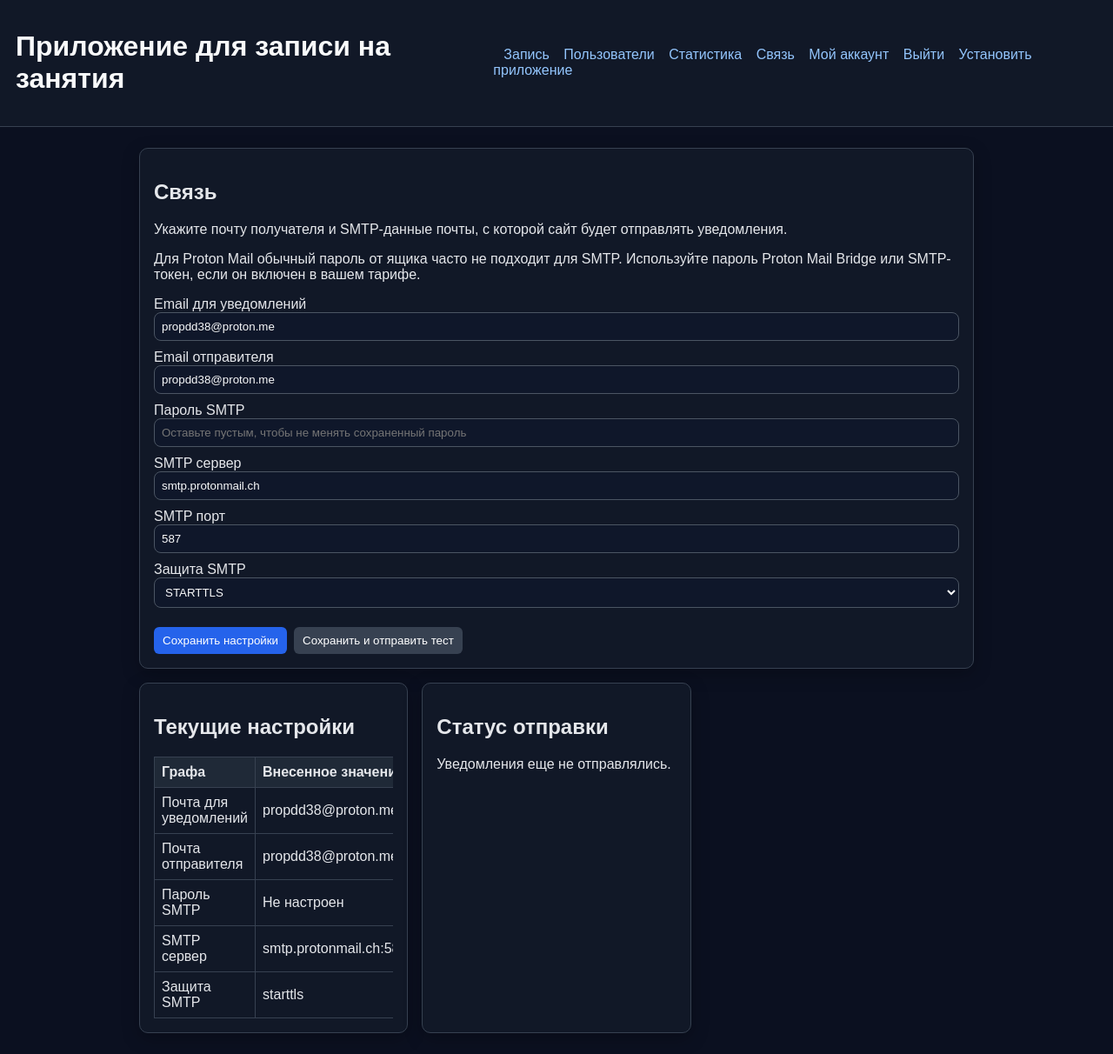
After one commit to AtremTatubalin/Calender, a Flask app: page /admin/connection in a window 1280 px wide. The commit adds this page. Shown: the whole page at 87% size. Run offline with Flask 3, Linux system fonts and the light colour scheme; the visitor is signed in with stand-in values (Sample User, id 1); data comes from the database, SQL or seed files in the repository.

Commit message:
Improve SMTP notification settings and diagnostics

```diff
--- a/app.py
+++ b/app.py
@@ -1,7 +1,9 @@
 import os
 import re
+import smtplib
 import sqlite3
 from datetime import datetime, timedelta
+from email.message import EmailMessage
 from functools import wraps
 
 from flask import Flask, flash, g, redirect, render_template, request, session, url_for
@@ -12,6 +14,12 @@ DATABASE = os.path.join(BASE_DIR, "app.db")
 ADMIN_SECRET_CODE = os.getenv("ADMIN_SECRET_CODE", "SUPER-ADMIN-123")
 SLOT_HOURS = (10, 12, 14)
 PHONE_REGEX = re.compile(r"^\+7\d{10}$")
+EMAIL_REGEX = re.compile(r"^[^@\s]+@[^@\s]+\.[^@\s]+$")
+DEFAULT_SITE_EMAIL = os.getenv("SITE_EMAIL_ADDRESS", "propdd38@proton.me")
+DEFAULT_SITE_EMAIL_PASSWORD = os.getenv("SITE_EMAIL_PASSWORD", "")
+DEFAULT_SMTP_HOST = os.getenv("SMTP_HOST", "smtp.protonmail.ch")
+DEFAULT_SMTP_PORT = int(os.getenv("SMTP_PORT", "587"))
+DEFAULT_SMTP_SECURITY = "ssl" if os.getenv("SMTP_USE_SSL", "0") == "1" else os.getenv("SMTP_SECURITY", "starttls")
 
 app = Flask(__name__)
 app.config["SECRET_KEY"] = os.getenv("FLASK_SECRET_KEY", "dev-secret-key-change-me")
@@ -101,6 +109,22 @@ def init_db():
         """,
         (ADMIN_SECRET_CODE, datetime.utcnow().isoformat()),
     )
+    default_settings = {
+        "admin_notification_email": DEFAULT_SITE_EMAIL,
+        "site_email_address": DEFAULT_SITE_EMAIL,
+        "smtp_host": DEFAULT_SMTP_HOST,
+        "smtp_port": str(DEFAULT_SMTP_PORT),
+        "smtp_security": DEFAULT_SMTP_SECURITY,
+        "email_delivery_status": "Уведомления еще не отправлялись.",
+    }
+    for key, value in default_settings.items():
+        db.execute(
+            """
+            INSERT OR IGNORE INTO settings (key, value, updated_at)
+            VALUES (?, ?, ?)
+            """,
+            (key, value, datetime.utcnow().isoformat()),
+        )
     db.commit()
 
     refresh_slots(db)
@@ -160,6 +184,10 @@ def login_required(view):
 
 def is_valid_phone(phone: str) -> bool:
     return bool(PHONE_REGEX.fullmatch(phone))
+
+
+def is_valid_email(email: str) -> bool:
+    return bool(EMAIL_REGEX.fullmatch(email))
 
 
 def admin_required(view):
@@ -292,6 +320,43 @@ def account():
     return render_template("account.html")
 
 
+@app.route("/admin/connection", methods=["GET", "POST"])
+@admin_required
+def admin_connection():
+    db = get_db()
+
+    if request.method == "POST":
+        action = request.form.get("action", "save")
+        settings, error = parse_email_settings_form(request.form)
+
+        if error:
+            flash(error, "error")
+            return redirect(url_for("admin_connection"))
+
+        for key, value in settings.items():
+            upsert_setting(db, key, value)
+
+        db.commit()
+
+        if action == "test":
+            sent = send_test_notification(db)
+            if sent:
+                flash("Настройки сохранены. Тестовое письмо отправлено.", "success")
+            else:
+                flash(get_email_delivery_status(db), "error")
+        else:
+            flash("Настройки связи сохранены.", "success")
+
+        return redirect(url_for("admin_connection"))
+
+    return render_template(
+        "admin_connection.html",
+        notification_email=get_admin_notification_email(db),
+        smtp_config=get_smtp_config(db),
+        delivery_status=get_email_delivery_status(db),
+    )
+
+
 @app.route("/account/update-profile", methods=["POST"])
 @login_required
 def update_profile():
@@ -411,7 +476,24 @@ def book_slot(slot_id):
             (session["user_id"], slot_id),
         )
         db.commit()
-        flash("Вы успешно записались.", "success")
+
+        booked_slot = db.execute(
+            """
+            SELECT s.slot_datetime, u.first_name, u.last_name
+            FROM slots s
+            JOIN users u ON s.booked_by = u.id
+            WHERE s.id = ?
+            """,
+            (slot_id,),
+        ).fetchone()
+        email_sent = send_booking_notification(db, booked_slot)
+        if email_sent:
+            flash("Вы успешно записались. Уведомление отправлено администратору.", "success")
+        else:
+            flash(
+                f"Вы успешно записались, но уведомление на email отправить не удалось: {get_email_delivery_status(db)}",
+                "error",
+            )
 
     return redirect(url_for("dashboard"))
 
@@ -758,6 +840,157 @@ def get_admin_secret_code(db):
     return row["value"]
 
 
+def get_setting(db, key, default=""):
+    row = db.execute("SELECT value FROM settings WHERE key = ?", (key,)).fetchone()
+    if row is None:
+        return default
+    return row["value"]
+
+
+def upsert_setting(db, key, value):
+    db.execute(
+        """
+        INSERT INTO settings (key, value, updated_at)
+        VALUES (?, ?, ?)
+        ON CONFLICT(key) DO UPDATE SET
+          value = excluded.value,
+          updated_at = excluded.updated_at
+        """,
+        (key, value, datetime.utcnow().isoformat()),
+    )
+
+
+def get_admin_notification_email(db):
+    return get_setting(db, "admin_notification_email", DEFAULT_SITE_EMAIL)
+
+
+def get_email_delivery_status(db):
+    return get_setting(db, "email_delivery_status", "Уведомления еще не отправлялись.")
+
+
+def set_email_delivery_status(db, message):
+    upsert_setting(db, "email_delivery_status", message)
+    db.commit()
+
+
+def get_smtp_config(db):
+    port_value = get_setting(db, "smtp_port", str(DEFAULT_SMTP_PORT))
+    try:
+        port = int(port_value)
+    except (TypeError, ValueError):
+        port = DEFAULT_SMTP_PORT
+
+    return {
+        "sender_email": get_setting(db, "site_email_address", DEFAULT_SITE_EMAIL),
+        "password": get_setting(db, "site_email_password", DEFAULT_SITE_EMAIL_PASSWORD),
+        "host": get_setting(db, "smtp_host", DEFAULT_SMTP_HOST),
+        "port": port,
+        "security": get_setting(db, "smtp_security", DEFAULT_SMTP_SECURITY).lower(),
+    }
+
+
+def parse_email_settings_form(form):
+    notification_email = form.get("notification_email", "").strip()
+    sender_email = form.get("sender_email", "").strip()
+    password = form.get("site_email_password", "")
+    smtp_host = form.get("smtp_host", "").strip()
+    smtp_port = form.get("smtp_port", "").strip()
+    smtp_security = form.get("smtp_security", "starttls").strip().lower()
+
+    if not is_valid_email(notification_email):
+        return None, "Введите корректный email для уведомлений."
+    if not is_valid_email(sender_email):
+        return None, "Введите корректный email отправителя."
+    if not smtp_host:
+        return None, "Укажите SMTP сервер."
+    try:
+        port = int(smtp_port)
+    except ValueError:
+        return None, "SMTP порт должен быть числом."
+    if not 1 <= port <= 65535:
+        return None, "SMTP порт должен быть от 1 до 65535."
+    if smtp_security not in {"starttls", "ssl", "none"}:
+        return None, "Выберите корректный тип SMTP защиты."
+
+    settings = {
+        "admin_notification_email": notification_email,
+        "site_email_address": sender_email,
+        "smtp_host": smtp_host,
+        "smtp_port": str(port),
+        "smtp_security": smtp_security,
+    }
+    if password:
+        settings["site_email_password"] = password
+
+    return settings, None
+
+
+def send_test_notification(db):
+    message = EmailMessage()
+    message["Subject"] = "Проверка уведомлений сайта"
+    message.set_content(
+        "Это тестовое письмо с сайта записи. Если вы его получили, уведомления настроены правильно."
+    )
+    return send_email_message(db, message, get_admin_notification_email(db))
+
+
+def send_booking_notification(db, booking):
+    recipient = get_admin_notification_email(db)
+    if booking is None or not is_valid_email(recipient):
+        set_email_delivery_status(db, "Не указан корректный email получателя уведомлений.")
+        return False
+
+    slot_dt = parse_iso_datetime(booking["slot_datetime"])
+    date_text = slot_dt.strftime("%d.%m.%Y") if slot_dt else booking["slot_datetime"][:10]
+    time_text = slot_dt.strftime("%H:%M") if slot_dt else booking["slot_datetime"][11:16]
+
+    message = EmailMessage()
+    message["Subject"] = "Новая запись на занятие"
+    message.set_content(
+        "Новая запись на занятие:\n\n"
+        f"Дата: {date_text}\n"
+        f"Имя: {booking['first_name']}\n"
+        f"Фамилия: {booking['last_name']}\n"
+        f"Время: {time_text}\n"
+    )
+    return send_email_message(db, message, recipient)
+
+
+def send_email_message(db, message, recipient):
+    config = get_smtp_config(db)
+
+    if not is_valid_email(recipient):
+        set_email_delivery_status(db, "Не указан корректный email получателя уведомлений.")
+        return False
+    if not is_valid_email(config["sender_email"]):
+        set_email_delivery_status(db, "Не указан корректный email отправителя.")
+        return False
+    if not config["password"]:
+        set_email_delivery_status(db, "Не указан пароль SMTP на странице «Связь» или в SITE_EMAIL_PASSWORD.")
+        return False
+
+    message["From"] = config["sender_email"]
+    message["To"] = recipient
+
+    try:
+        if config["security"] == "ssl":
+            with smtplib.SMTP_SSL(config["host"], config["port"], timeout=15) as server:
+                server.login(config["sender_email"], config["password"])
+                server.send_message(message)
+        else:
+            with smtplib.SMTP(config["host"], config["port"], timeout=15) as server:
+                if config["security"] == "starttls":
+                    server.starttls()
+                server.login(config["sender_email"], config["password"])
+                server.send_message(message)
+    except (OSError, smtplib.SMTPException) as error:
+        set_email_delivery_status(db, f"Ошибка SMTP: {error}")
+        return False
+
+    set_email_delivery_status(db, f"Письмо успешно отправлено на {recipient}.")
+    return True
+
+
 def build_calendar_days(db, today_iso):
     rows = db.execute(
         """
--- a/static/styles.css
+++ b/static/styles.css
@@ -51,7 +51,8 @@ body {
   gap: 10px;
 }
 
-.form-grid input {
+.form-grid input,
+.form-grid select {
   width: 100%;
   box-sizing: border-box;
   padding: 8px;
--- /dev/null
+++ b/templates/admin_connection.html
@@ -0,0 +1,99 @@
+{% extends 'base.html' %}
+{% block title %}Связь{% endblock %}
+{% block content %}
+<section class="grid">
+  <article class="card wide-card">
+    <h2>Связь</h2>
+    <p>Укажите почту получателя и SMTP-данные почты, с которой сайт будет отправлять уведомления.</p>
+    <p>
+      Для Proton Mail обычный пароль от ящика часто не подходит для SMTP. Используйте пароль Proton Mail Bridge
+      или SMTP-токен, если он включен в вашем тарифе.
+    </p>
+    <form method="post" action="{{ url_for('admin_connection') }}" class="form-grid">
+      <label>Email для уведомлений
+        <input
+          type="email"
+          name="notification_email"
+          value="{{ notification_email }}"
+          placeholder="example@mail.com"
+          required
+        />
+      </label>
+      <label>Email отправителя
+        <input
+          type="email"
+          name="sender_email"
+          value="{{ smtp_config.sender_email }}"
+          placeholder="propdd38@proton.me"
+          required
+        />
+      </label>
+      <label>Пароль SMTP
+        <input
+          type="password"
+          name="site_email_password"
+          placeholder="Оставьте пустым, чтобы не менять сохраненный пароль"
+        />
+      </label>
+      <label>SMTP сервер
+        <input type="text" name="smtp_host" value="{{ smtp_config.host }}" required />
+      </label>
+      <label>SMTP порт
+        <input type="number" name="smtp_port" value="{{ smtp_config.port }}" min="1" max="65535" required />
+      </label>
+      <label>Защита SMTP
+        <select name="smtp_security" required>
+          <option value="starttls" {% if smtp_config.security == 'starttls' %}selected{% endif %}>STARTTLS</option>
+          <option value="ssl" {% if smtp_config.security == 'ssl' %}selected{% endif %}>SSL</option>
+          <option value="none" {% if smtp_config.security == 'none' %}selected{% endif %}>Без шифрования</option>
+        </select>
+      </label>
+      <div class="modal-actions">
+        <button type="submit" name="action" value="save">Сохранить настройки</button>
+        <button type="submit" name="action" value="test" class="secondary">Сохранить и отправить тест</button>
+      </div>
+    </form>
+  </article>
+
+  <article class="card">
+    <h2>Текущие настройки</h2>
+    <div class="table-wrap">
+      <table class="users-table">
+        <thead>
+          <tr>
+            <th>Графа</th>
+            <th>Внесенное значение</th>
+          </tr>
+        </thead>
+        <tbody>
+          <tr>
+            <td>Почта для уведомлений</td>
+            <td>{{ notification_email }}</td>
+          </tr>
+          <tr>
+            <td>Почта отправителя</td>
+            <td>{{ smtp_config.sender_email }}</td>
+          </tr>
+          <tr>
+            <td>Пароль SMTP</td>
+            <td>{% if smtp_config.password %}Настроен{% else %}Не настроен{% endif %}</td>
+          </tr>
+          <tr>
+            <td>SMTP сервер</td>
+            <td>{{ smtp_config.host }}:{{ smtp_config.port }}</td>
+          </tr>
+          <tr>
+            <td>Защита SMTP</td>
+            <td>{{ smtp_config.security }}</td>
+          </tr>
+        </tbody>
+      </table>
+    </div>
+  </article>
+
+  <article class="card">
+    <h2>Статус отправки</h2>
+    <p>{{ delivery_status }}</p>
+  </article>
+</section>
+{% endblock %}
--- a/templates/base.html
+++ b/templates/base.html
@@ -19,6 +19,7 @@
           {% if session.get('is_admin') %}
             <a href="{{ url_for('admin_users') }}">Пользователи</a>
             <a href="{{ url_for('admin_statistics') }}">Статистика</a>
+            <a href="{{ url_for('admin_connection') }}">Связь</a>
           {% endif %}
           <a href="{{ url_for('account') }}">Мой аккаунт</a>
           <a href="{{ url_for('logout') }}">Выйти</a>
```
Also changed, not shown: README.md.
